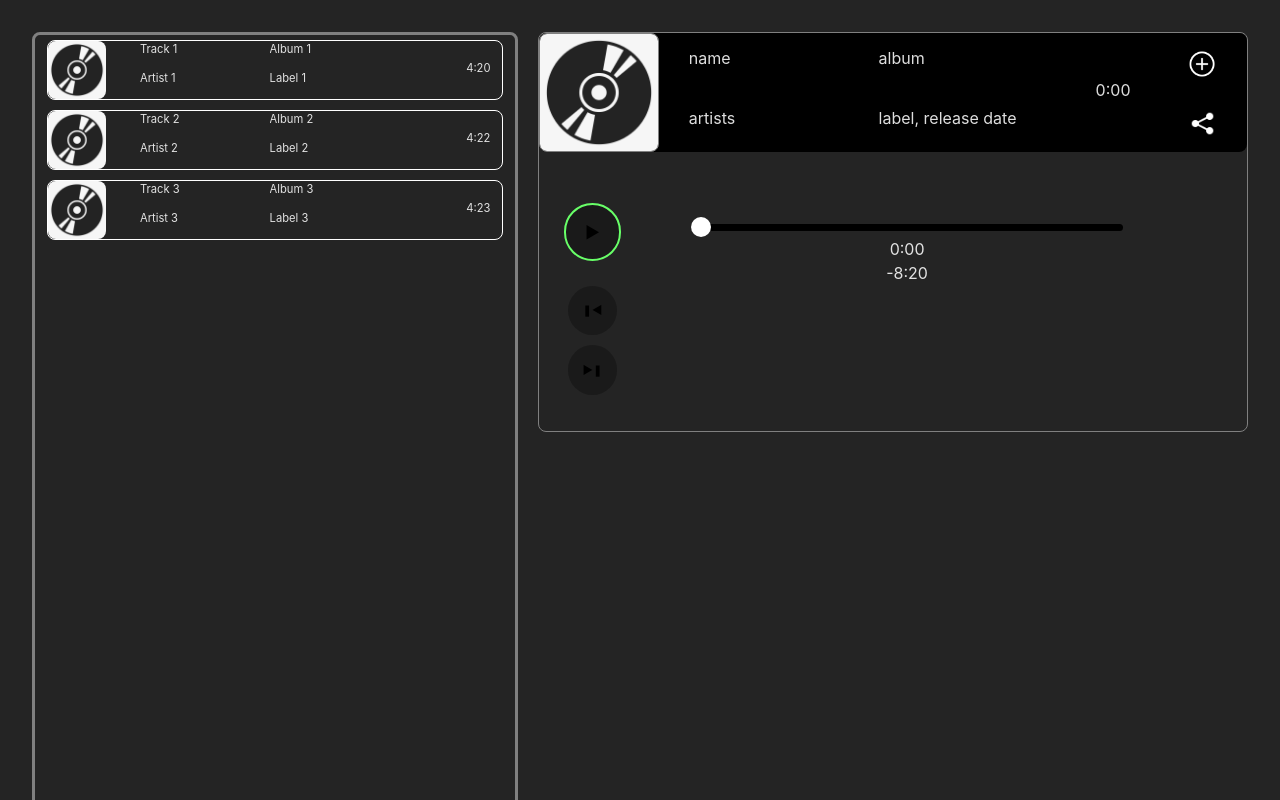
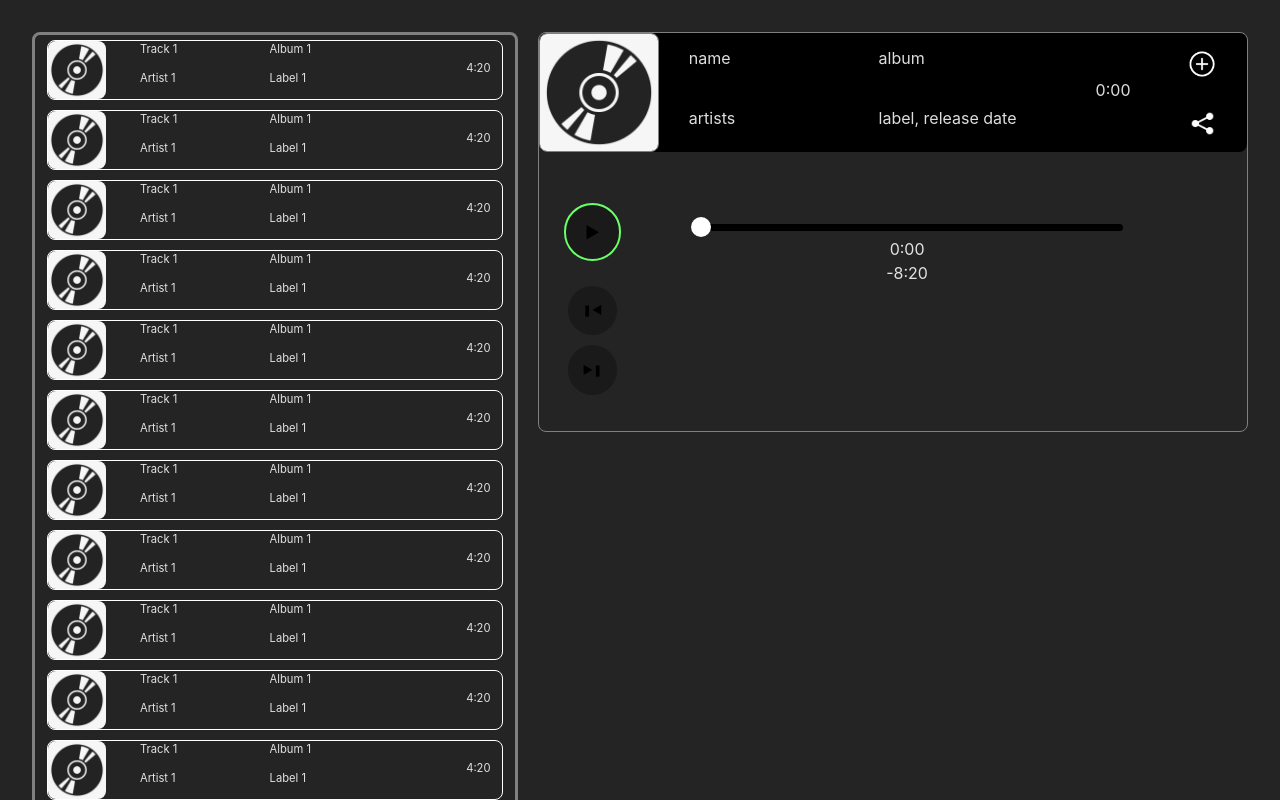
Before and after one commit to Atwan-Sha/spotify-dj-app, a React (Vite) app in the folder dj-app/: page / in a window 1280 px wide. Shown: the top 800 px of the page. Built offline with nearby package versions, Linux system fonts and the light colour scheme; no server answers.

Commit message:
refactor, add lazy-loading for track labels

```diff
--- a/dj-app/src/App.tsx
+++ b/dj-app/src/App.tsx
@@ -8,7 +8,7 @@ import Player from './player/Player.tsx'
 export default function App() {
 
   const [token, setToken] = useState(
-    'BQC1iW08CSDmMtBl0IJDOnJCkfvLKn95zsAY7uy1vjiQ79zuoChcrPovaeJYBg_wUHqZZYY-3Wvae8C5dTcFwt9Q0GoByiBsXYovPWcbF3vAbIgDnQBVnmXYGZy63xnSRTQby9etu4OQbsuQ-86kPTawq3BqSUT-R2h2izVaXK5HcgqMOszuVmxjFlZ97UBkFcCvgdOXj5cmgnMOBeifuzSPfpAUiop7u6CiNa9JeZt9LsUe'
+    'BQCm8A2HW_LVfFS_DOcoZ_NagXHcRp-bAw9xSI2VaNCkKQotWsrCLEBDQdVju-DBwhA3uIhwR0TtJLQbhpl323DMrwqzQFnbgmGGrJOlNIfCEVDiINyM5o30y5XGtS8zDX7NW80snihuzyfY1SaYgOOirF-H2q9oKh6CjVC5qVQyX679qf_U3-lA-UYpJmy6BP7yHSkAg8moIRc393Qr8Mtu4EMPC3aTV_2higmTTi77z5u6'
   )
 
   return (
--- a/dj-app/src/player/TrackMetadata.tsx
+++ b/dj-app/src/player/TrackMetadata.tsx
@@ -46,7 +46,7 @@ export default function TrackMetadata({ track, token, isActive }: TrackMetadata)
         <span>{track.album.name}</span>
         <span>
           {track.artists
-            .reduce<string>((artists: string, artist) => artists + `${artist.name}, `, '')
+            .reduce((artists: string, artist) => artists + `${artist.name}, `, '')
             .slice(0, -2)}
         </span>
         <span>{label}, {relDate}</span>
--- a/dj-app/src/playlist/Playlist.tsx
+++ b/dj-app/src/playlist/Playlist.tsx
@@ -1,14 +1,16 @@
-import { useState, useEffect } from 'react'
+import { useState, useEffect, useRef } from 'react'
 import '../styles/Playlist.sass'
 import placeholder from '../assets/cd-cover-placeholder.jpg'
 import Track from './Track.tsx'
 
 //* TEST DATA
-const mockTrackArr = [
+const testTrackArr = [
   { id: 'xxxx', cover: placeholder, name: 'Track 1', artists: 'Artist 1', album: 'Album 1', albumID: '----', label: 'Label 1', duration: '4:20' },
   { id: 'xxxx', cover: placeholder, name: 'Track 2', artists: 'Artist 2', album: 'Album 2', albumID: '----', label: 'Label 2', duration: '4:22' },
   { id: 'xxxx', cover: placeholder, name: 'Track 3', artists: 'Artist 3', album: 'Album 3', albumID: '----', label: 'Label 3', duration: '4:23' },
 ]
+const largeTestTrackArr = Array(50).fill(testTrackArr[0])
+
 const playlistID = '1xdi2SUZ0LaH6Al71Gs7nH' // DJprep
 
 //* utils
@@ -22,7 +24,6 @@ function convertDuration(t: number): string {
 
 function simplifyPlaylistData(plData: any) {
   let trackArr = plData.items.map((item: any) => {
-    // ! label display bug in Track comp
     // ? fix text-wrap animation
     // ? custom separate hook/component for data fetching
     return {
@@ -48,7 +49,8 @@ function simplifyPlaylistData(plData: any) {
 export default function Playlist({ token }: { token: string }) {
   // console.log('RENDER PLAYLIST')
 
-  const [tracks, setTracks] = useState(mockTrackArr)
+  const [tracks, setTracks] = useState(largeTestTrackArr)
+  // const [scroll, setScroll] = useState(false)
 
   useEffect(() => {
     async function fetchPlaylistItems() {
@@ -64,23 +66,28 @@ export default function Playlist({ token }: { token: string }) {
       // console.log(playlistTracks)
 
       //* fetch label for all tracks
+      // ? use immutable state?
+      // ? partial loading of tracks on scroll? To not overwhelm the API
       // ! review chat-GPT solution
-      const tracksWithLabels = await Promise.all(
-        playlistTracks.map(async (track: any) => {
-          let albumData: any
-          albumData = await fetch(`https://api.spotify.com/v1/albums/${track.albumID}`, {
-            headers: {
-              Authorization: `Bearer ${token}`,
-            },
-            method: 'GET',
-          })
-          albumData = await albumData.json()
-          return { ...track, label: albumData.label }
-        })
-      )
 
-      setTracks(tracksWithLabels)
+      // const tracksWithLabels = await Promise.all(
+      //   playlistTracks.map(async (track: any) => {
+      //     let albumData: any
+      //     albumData = await fetch(`https://api.spotify.com/v1/albums/${track.albumID}`, {
+      //       headers: {
+      //         Authorization: `Bearer ${token}`,
+      //       },
+      //       method: 'GET',
+      //     })
+      //     albumData = await albumData.json()
+      //     return { ...track, label: albumData.label }
+      //   })
+      // )
+
+      setTracks(playlistTracks)
+      // setTracks(tracksWithLabels)
     }
+
 
     fetchPlaylistItems()
   }, [])
@@ -102,11 +109,28 @@ export default function Playlist({ token }: { token: string }) {
     console.log(res)
   }
 
+  async function fetchLabelOnScroll(albumID: string) {
+    let albumData: any
+    albumData = await fetch(`https://api.spotify.com/v1/albums/${albumID}`, {
+      headers: {
+        Authorization: `Bearer ${token}`,
+      },
+      method: 'GET',
+    })
+    albumData = await albumData.json()
+    return albumData.label
+  }
+
+  // function fetchLabel() {
+  //   console.log('visible')
+  //   return 'ABCDE'
+  // }
+
   return (
     <>
       <div id="playlist">
         {/* <Track data={tracks[0]} playTrack={playTrackFromPlaylist} /> */}
-        {tracks.map((data, i) => (<Track data={data} playTrack={playTrackFromPlaylist} key={i} />))}
+        {tracks.map((data, i) => (<Track data={data} playTrack={playTrackFromPlaylist} fetchLabel={fetchLabelOnScroll} key={i} id={i} />))}
       </div>
     </>
   )
--- a/dj-app/src/playlist/Track.tsx
+++ b/dj-app/src/playlist/Track.tsx
@@ -1,14 +1,32 @@
-import { useState } from 'react'
+import { useState, useEffect, useRef } from 'react'
 
-export default function Track({ data, playTrack }: { data: any, playTrack: Function }) {
+export default function Track({ data, playTrack, fetchLabel, id }: { data: any, playTrack: Function, fetchLabel: Function, id: number }) {
   // console.log('TRACK STATE', data)
-  // ! label display bug - failing to reload on render?
+  // const [metadata, setMetadata] = useState(data)
+  const [label, setLabel] = useState(data.label)
+  const ref = useRef<HTMLDivElement>(null)
 
-  // const [metadata, setMetadata] = useState(data)
+  useEffect(() => {
+    const observer = new IntersectionObserver(async ([entry]) => {
+      if (entry.isIntersecting) {
+        console.log(await fetchLabel(data.albumID))
+        // setLabel(await fetchLabel(data.albumID))
+        if (ref.current) observer.unobserve(ref.current)
+      }
+      console.log(entry.isIntersecting, id)
+    }, { threshold: 1 })
+
+    if (ref.current) observer.observe(ref.current)
+
+    return () => {
+      // if (ref.current) observer.unobserve(ref.current)
+    }
+  }, [])
+
 
   return (
     <>
-      <div className="track">
+      <div className="track" ref={ref}>
         <img
           className="cover-art"
           src={data.cover}
@@ -28,7 +46,7 @@ export default function Track({ data, playTrack }: { data: any, playTrack: Funct
           <span>{data.name}</span>
           <span>{data.album}</span>
           <span>{data.artists}</span>
-          <span>{data.label}</span>
+          <span>{label}</span>
         </div>
         <span className="duration">
           {data.duration}
```
